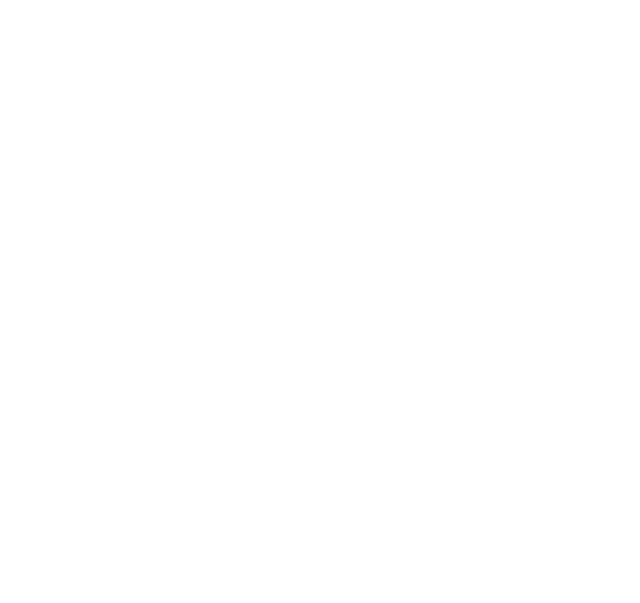
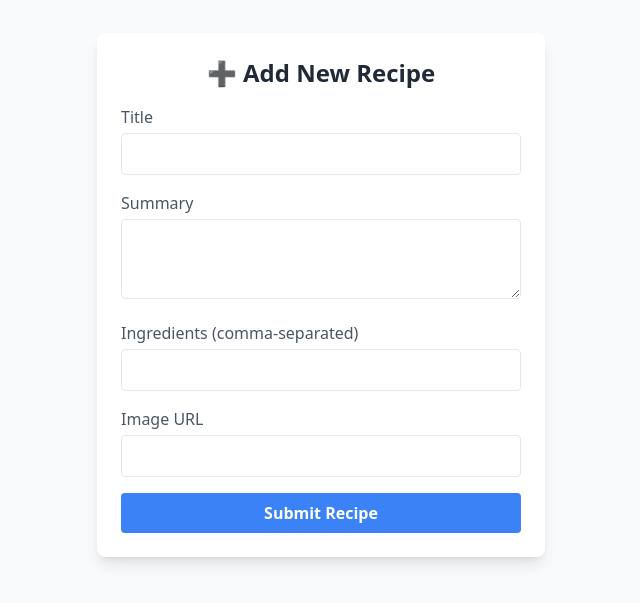
Before and after one commit to Alsowilson/alx-fe-reactjs, a React app in the folder recipe-sharing-platform/: page /add in a window 1280 px wide. Before the commit this address had no page. Shown: the part 105-708 px from the top of the page, without its empty margins (319-959 px from the left). Built offline with nearby package versions, Linux system fonts and the light colour scheme; the HTML template or start-up script is replaced by a standard one.

Commit message:
Finished task 3

```diff
--- a/recipe-sharing-platform/src/App.jsx
+++ b/recipe-sharing-platform/src/App.jsx
@@ -1,14 +1,23 @@
-import React from "react";
+import React, { useState } from "react";
 import { BrowserRouter as Router, Routes, Route } from "react-router-dom";
 import HomePage from "./components/HomePage";
 import RecipeDetail from "./components/RecipeDetail";
+import AddRecipe from "./components/AddRecipe";
+import data from "./data.json";
 
 function App() {
+  const [recipes, setRecipes] = useState(data);
+
+  const addRecipe = (newRecipe) => {
+    setRecipes([...recipes, newRecipe]);
+  };
+
   return (
     <Router>
       <Routes>
-        <Route path="/" element={<HomePage />} />
-        <Route path="/recipe/:id" element={<RecipeDetail />} />
+        <Route path="/" element={<HomePage recipes={recipes} />} />
+        <Route path="/recipe/:id" element={<RecipeDetail recipes={recipes} />} />
+        <Route path="/add" element={<AddRecipe addRecipe={addRecipe} />} />
       </Routes>
     </Router>
   );
--- /dev/null
+++ b/recipe-sharing-platform/src/components/AddRecipe.jsx
@@ -0,0 +1,91 @@
+import React, { useState } from "react";
+import { useNavigate } from "react-router-dom";
+
+function AddRecipe({ addRecipe }) {
+  const [title, setTitle] = useState("");
+  const [summary, setSummary] = useState("");
+  const [ingredients, setIngredients] = useState("");
+  const [image, setImage] = useState("");
+  const navigate = useNavigate();
+
+  const handleSubmit = (e) => {
+    e.preventDefault();
+
+    const newRecipe = {
+      id: Date.now(),
+      title,
+      summary,
+      ingredients: ingredients.split(","),
+      image: image || "https://via.placeholder.com/300x200.png?text=New+Recipe",
+    };
+
+    addRecipe(newRecipe); // Add recipe to main list
+    navigate("/"); // Redirect back to home page
+  };
+
+  return (
+    <div className="flex justify-center items-center min-h-screen bg-gray-50">
+      <form
+        onSubmit={handleSubmit}
+        className="bg-white shadow-lg rounded-lg p-6 w-full max-w-md"
+      >
+        <h2 className="text-2xl font-bold mb-4 text-center text-gray-800">
+          ➕ Add New Recipe
+        </h2>
+
+        <div className="mb-4">
+          <label className="block text-gray-600 mb-1">Title</label>
+          <input
+            type="text"
+            value={title}
+            onChange={(e) => setTitle(e.target.value)}
+            required
+            className="w-full border rounded p-2 focus:outline-none focus:ring-2 focus:ring-blue-400"
+          />
+        </div>
+
+        <div className="mb-4">
+          <label className="block text-gray-600 mb-1">Summary</label>
+          <textarea
+            value={summary}
+            onChange={(e) => setSummary(e.target.value)}
+            required
+            className="w-full border rounded p-2 h-20 focus:outline-none focus:ring-2 focus:ring-blue-400"
+          />
+        </div>
+
+        <div className="mb-4">
+          <label className="block text-gray-600 mb-1">
+            Ingredients (comma-separated)
+          </label>
+          <input
+            type="text"
+            value={ingredients}
+            onChange={(e) => setIngredients(e.target.value)}
+            required
+            className="w-full border rounded p-2 focus:outline-none focus:ring-2 focus:ring-blue-400"
+          />
+        </div>
+
+        <div className="mb-4">
+          <label className="block text-gray-600 mb-1">Image URL</label>
+          <input
+            type="url"
+            value={image}
+            onChange={(e) => setImage(e.target.value)}
+            className="w-full border rounded p-2 focus:outline-none focus:ring-2 focus:ring-blue-400"
+          />
+        </div>
+
+        <button
+          type="submit"
+          className="w-full bg-blue-500 hover:bg-blue-600 text-white font-semibold py-2 rounded transition"
+        >
+          Submit Recipe
+        </button>
+      </form>
+    </div>
+  );
+}
+
+export default AddRecipe;
```
